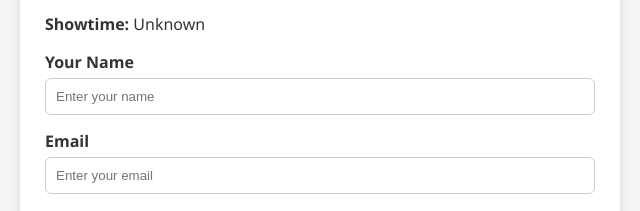
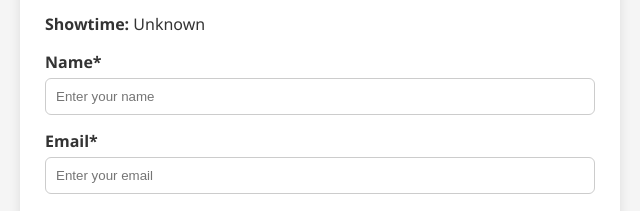
Before and after one commit to IshayuMahendra/MovieBookingProject, a plain HTML site: page movie-booking-project-frontend/book/booking.html in a window 1280 px wide. Shown: the part 180-391 px from the top of the page, 320-960 px from the left. Drawn offline with Linux system fonts and the light colour scheme.

Commit message:
small ui text change

```diff
--- a/movie-booking-project-frontend/book/booking.html
+++ b/movie-booking-project-frontend/book/booking.html
@@ -12,11 +12,11 @@
         <p><strong>Movie:</strong> <span id="movieTitle"></span></p>
         <p><strong>Showtime:</strong> <span id="showtime"></span></p>
 
-        <label for="name">Your Name</label>
+        <label for="name">Name*</label>
         <input type="text" id="name" placeholder="Enter your name">
         <p id="nameError" class="error-message"></p>
 
-        <label for="email">Email</label>
+        <label for="email">Email*</label>
         <input type="email" id="email" placeholder="Enter your email">
         <p id="emailError" class="error-message"></p>
 
```
